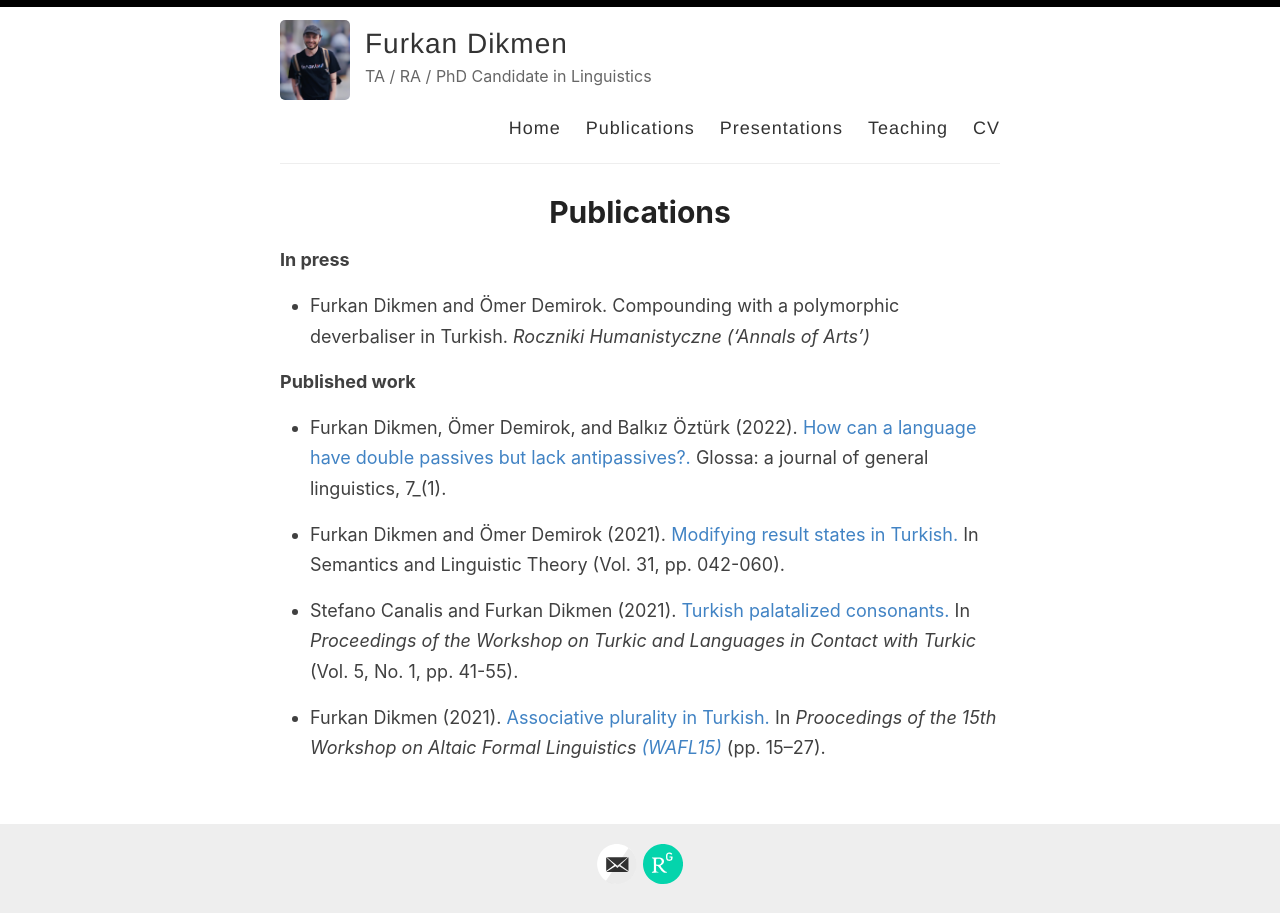
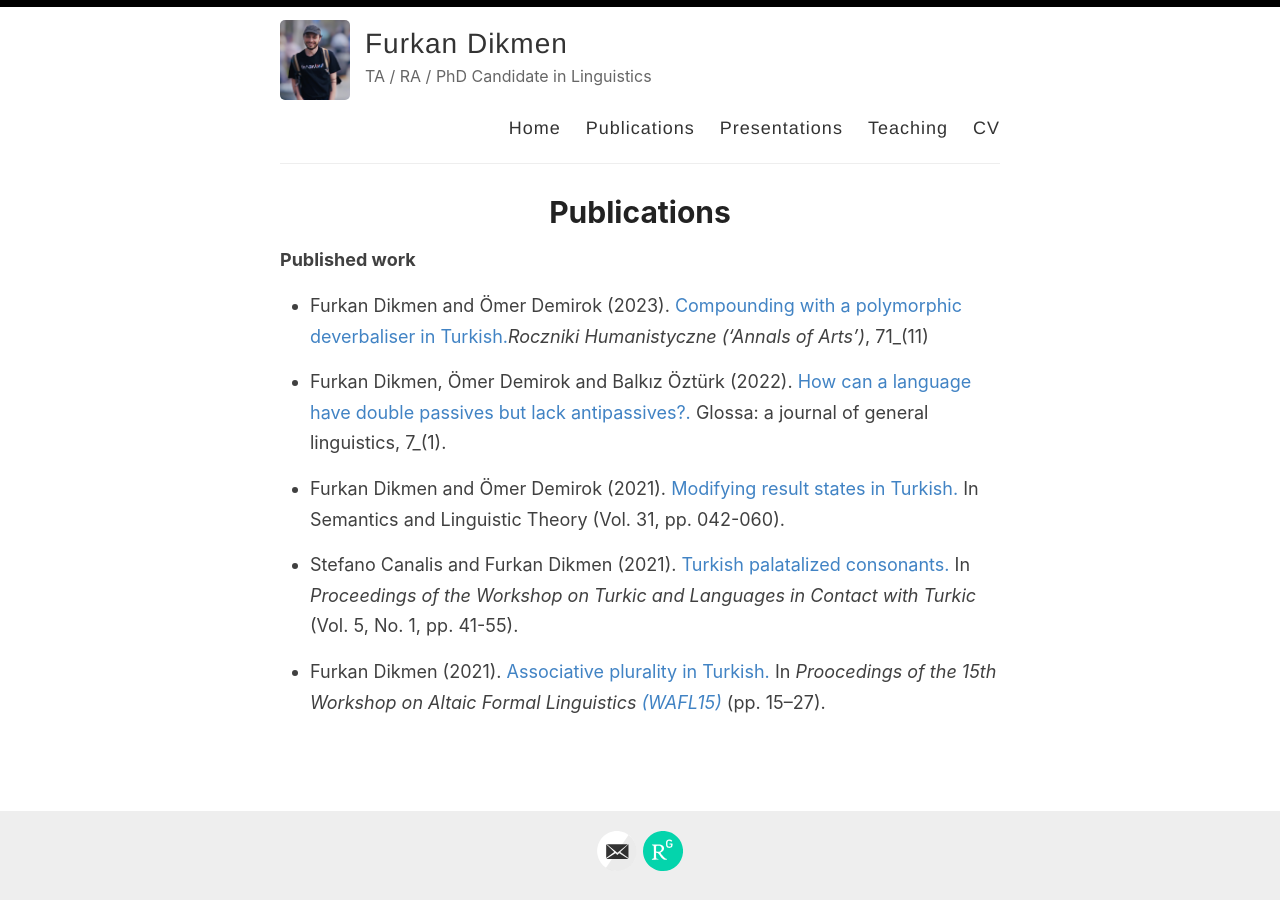
Before and after one commit to furkandikmen/furkandikmen.github.io, a Jekyll site: the page built from _pages/publications.md, in a window 1280 px wide. Built offline with Jekyll 4.4.1, drawn with Linux system fonts in a browser that asks for light colours.

Commit message:
Update publications.md

```diff
--- a/_pages/publications.md
+++ b/_pages/publications.md
@@ -4,13 +4,12 @@ title: Publications
 permalink: /publications/
 ---
 
-**In press**
-
-- Furkan Dikmen and Ömer Demirok. Compounding with a polymorphic deverbaliser in Turkish. _Roczniki Humanistyczne ('Annals of Arts')_
 
 **Published work**
 
-- Furkan Dikmen, Ömer Demirok, and Balkız Öztürk (2022). [How can a language have double passives but lack antipassives?.](https://www.glossa-journal.org/article/id/6553/){:target="_blank" rel="noopener noreferrer"} Glossa: a journal of general linguistics, 7_(1).
+- Furkan Dikmen and Ömer Demirok (2023). [Compounding with a polymorphic deverbaliser in Turkish.](https://doi.org/10.18290/rh237111-5s){:target="_blank" rel="noopener noreferrer"}_Roczniki Humanistyczne ('Annals of Arts')_, 71_(11)
+
+- Furkan Dikmen, Ömer Demirok and Balkız Öztürk (2022). [How can a language have double passives but lack antipassives?.](https://www.glossa-journal.org/article/id/6553/){:target="_blank" rel="noopener noreferrer"} Glossa: a journal of general linguistics, 7_(1).
 
 - Furkan Dikmen and Ömer Demirok (2021). [Modifying result states in Turkish.](https://journals.linguisticsociety.org/proceedings/index.php/SALT/article/view/31.003){:target="_blank" rel="noopener noreferrer"} In Semantics and Linguistic Theory (Vol. 31, pp. 042-060).
 
```
